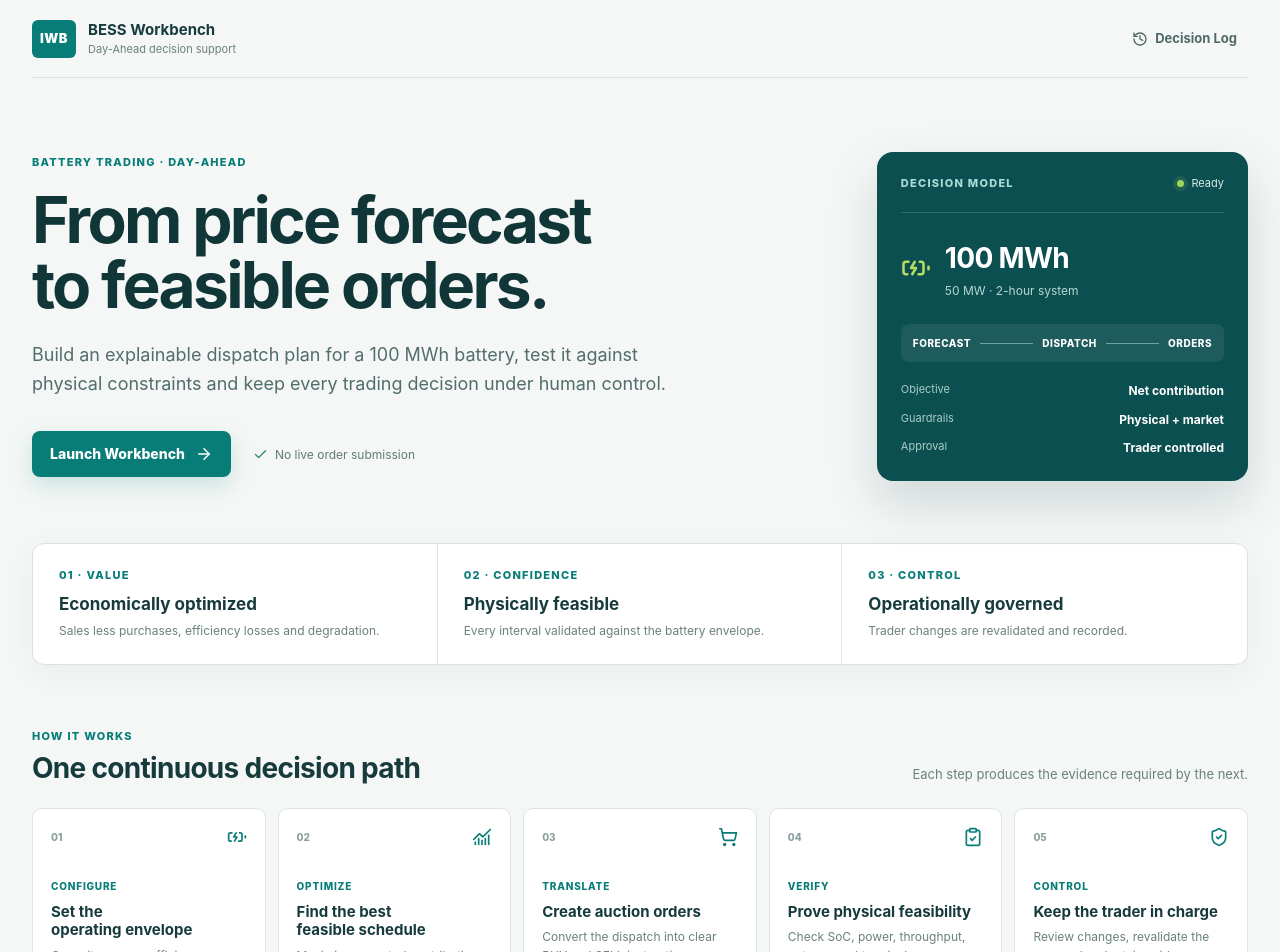
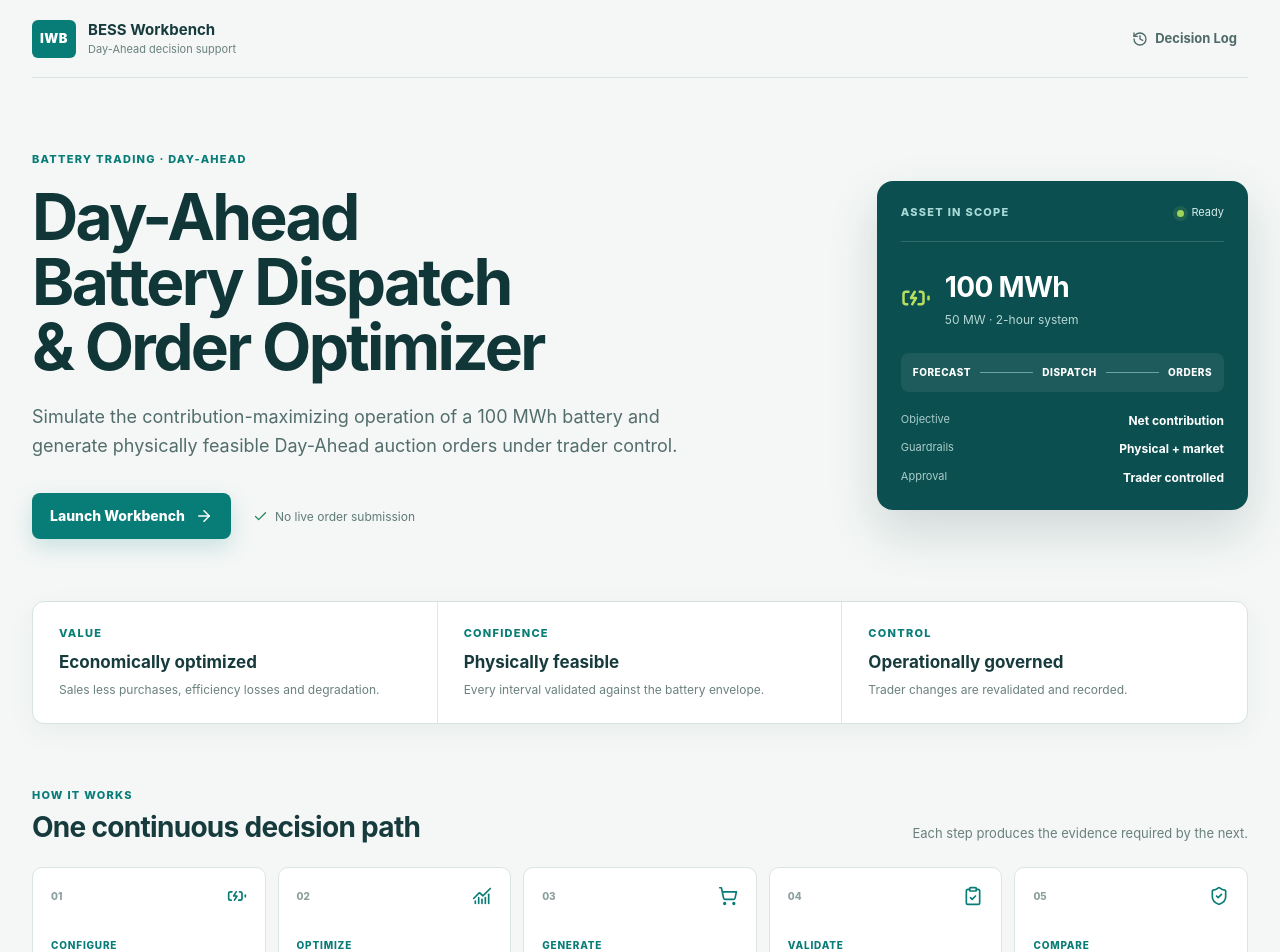
Before and after one commit to SinaDevCool/iwb-bess-day-ahead-workbench, a Next.js app in the folder frontend/: page /present in a window 1280 px wide. Shown: the top 952 px of the page. Built offline with nearby package versions, Linux system fonts and the light colour scheme.

Commit message:
Align workbench navigation and workflow hierarchy

```diff
--- a/frontend/src/app/audit/page.tsx
+++ b/frontend/src/app/audit/page.tsx
@@ -36,7 +36,7 @@ export default function AuditPage() {
         Skip to Audit Events
       </a>
       <header className="topbar">
-        <Link className="brand" href="/">
+        <Link className="brand" href="/present/">
           <span className="logo">IWB</span>
           <span className="brand-copy">
             <strong>Decision Log</strong>
--- a/frontend/src/app/globals.css
+++ b/frontend/src/app/globals.css
@@ -253,6 +253,12 @@ select {
 }
 .battery-summary small {
   color: #d7efec;
+}
+.battery-summary .summary-label {
+  color: #8fc9c4;
+  font-size: 8px;
+  font-weight: 850;
+  letter-spacing: 0.8px;
 }
 .workspace {
   display: grid;
--- a/frontend/src/app/present/page.tsx
+++ b/frontend/src/app/present/page.tsx
@@ -15,36 +15,36 @@ const workflow = [
   [
     "01",
     "Configure",
-    "Set the operating envelope",
+    "Configure market & battery",
     "Capacity, power, efficiency, availability and cycle budget.",
     BatteryCharging,
   ],
   [
     "02",
     "Optimize",
-    "Find the best feasible schedule",
+    "Optimize dispatch",
     "Maximize expected contribution after losses and degradation.",
     ChartNoAxesCombined,
   ],
   [
     "03",
-    "Translate",
-    "Create auction orders",
+    "Generate",
+    "Generate Day-Ahead orders",
     "Convert the dispatch into clear BUY and SELL instructions.",
     ShoppingCart,
   ],
   [
     "04",
-    "Verify",
-    "Prove physical feasibility",
+    "Validate",
+    "Validate feasibility",
     "Check SoC, power, throughput, outages and terminal energy.",
     ClipboardCheck,
   ],
   [
     "05",
-    "Control",
-    "Keep the trader in charge",
-    "Review changes, revalidate the proposal and retain evidence.",
+    "Compare",
+    "Compare scenarios",
+    "Measure how changed prices and availability affect the recommendation.",
     ShieldCheck,
   ],
 ] as const;
@@ -77,11 +77,11 @@ export default function ProductOverview() {
             <span className="overview-eyebrow">
               BATTERY TRADING · DAY-AHEAD
             </span>
-            <h1>From price forecast to feasible orders.</h1>
+            <h1>Day-Ahead Battery Dispatch &amp; Order Optimizer</h1>
             <p>
-              Build an explainable dispatch plan for a 100&nbsp;MWh battery,
-              test it against physical constraints and keep every trading
-              decision under human control.
+              Simulate the contribution-maximizing operation of a 100&nbsp;MWh
+              battery and generate physically feasible Day-Ahead auction orders
+              under trader control.
             </p>
             <div className="hero-actions">
               <Link className="overview-primary" href="/">
@@ -95,7 +95,7 @@ export default function ProductOverview() {
           </div>
           <aside className="decision-card" aria-label="Decision model summary">
             <div className="decision-head">
-              <span>DECISION MODEL</span>
+              <span>ASSET IN SCOPE</span>
               <span className="model-status">
                 <i />
                 Ready
@@ -133,17 +133,17 @@ export default function ProductOverview() {
         </section>
         <section className="outcome-row" aria-label="Product outcomes">
           <div>
-            <span>01 · VALUE</span>
+            <span>VALUE</span>
             <strong>Economically optimized</strong>
             <p>Sales less purchases, efficiency losses and degradation.</p>
           </div>
           <div>
-            <span>02 · CONFIDENCE</span>
+            <span>CONFIDENCE</span>
             <strong>Physically feasible</strong>
             <p>Every interval validated against the battery envelope.</p>
           </div>
           <div>
-            <span>03 · CONTROL</span>
+            <span>CONTROL</span>
             <strong>Operationally governed</strong>
             <p>Trader changes are revalidated and recorded.</p>
           </div>
```
Also changed, not shown: frontend/src/app/page.tsx (+25 -10 lines).
